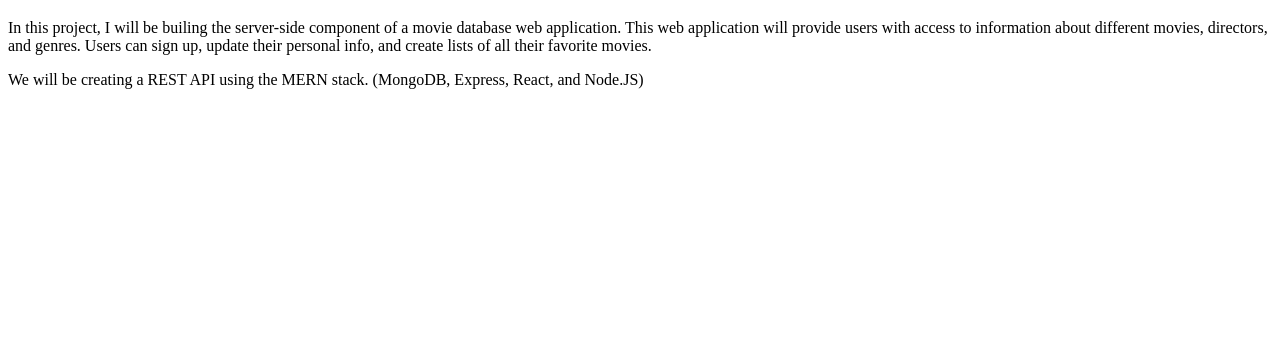
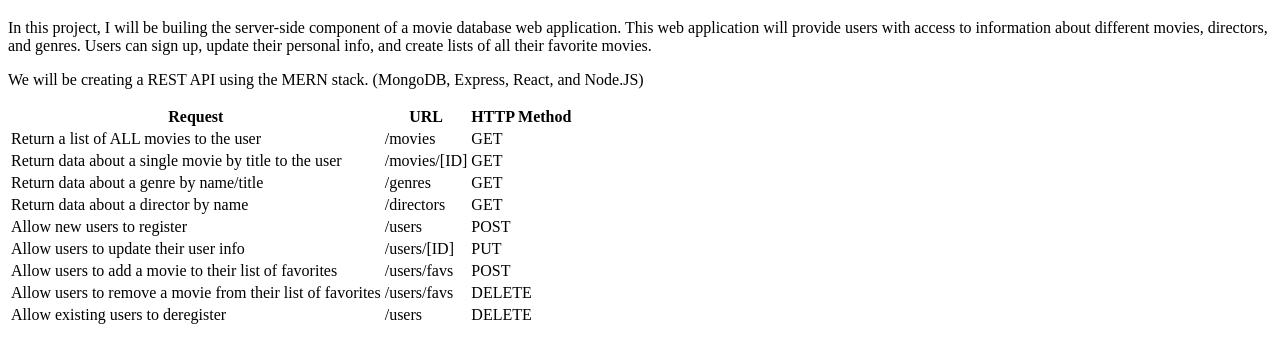
Before and after one commit to yayacdm/movie_api, a website: page public/documentation.html in a window 1280 px wide. Shown: the part 61-424 px from the top of the page. Drawn offline with Linux system fonts and the light colour scheme.

Commit message:
updated documentation with endpoints

```diff
--- a/public/documentation.html
+++ b/public/documentation.html
@@ -11,5 +11,64 @@
 		<p>In this project, I will be builing the server-side component of a movie database web application. This web application will provide users with access to information about different movies, directors, and genres. Users can sign up, update their personal info, and create lists of all their favorite movies.</p>
 
 		<p>We will be creating a REST API using the MERN stack. (MongoDB, Express, React, and Node.JS)</p>
+
+		<div class ='table-wrapper'>
+			<table>
+				<thead>
+					<tr>
+						<th>Request</th>
+						<th>URL</th>
+						<th>HTTP Method</th>
+					</tr>
+				</thead>
+				<tbody>
+					<tr>
+						<td>Return a list of ALL movies to the user</td>
+						<td>/movies</td>
+						<td>GET</td>
+					</tr>
+					<tr>
+						<td>Return data about a single movie by title to the user</td>
+						<td>/movies/[ID]</td>
+						<td>GET</td>
+					</tr>
+					<tr>
+						<td>Return data about a genre by name/title</td>
+						<td>/genres</td>
+						<td>GET</td>
+					</tr>
+					<tr>
+						<td>Return data about a director by name</td>
+						<td>/directors</td>
+						<td>GET</td>
+					</tr>
+					<tr>
+						<td>Allow new users to register</td>
+						<td>/users</td>
+						<td>POST</td>
+					</tr>
+					<tr>
+						<td>Allow users to update their user info</td>
+						<td>/users/[ID]</td>
+						<td>PUT</td>
+					</tr>
+					<tr>
+						<td>Allow users to add a movie to their list of favorites</td>
+						<td>/users/favs</td>
+						<td>POST</td>
+					</tr>
+					<tr>
+						<td>Allow users to remove a movie from their list of favorites</td>
+						<td>/users/favs</td>
+						<td>DELETE</td>
+					</tr>
+					<tr>
+						<td>Allow existing users to deregister</td>
+						<td>/users</td>
+						<td>DELETE</td>
+					</tr>
+				</tbody>
+			</table>
+		</div>
 	</body>
 </html>
```
